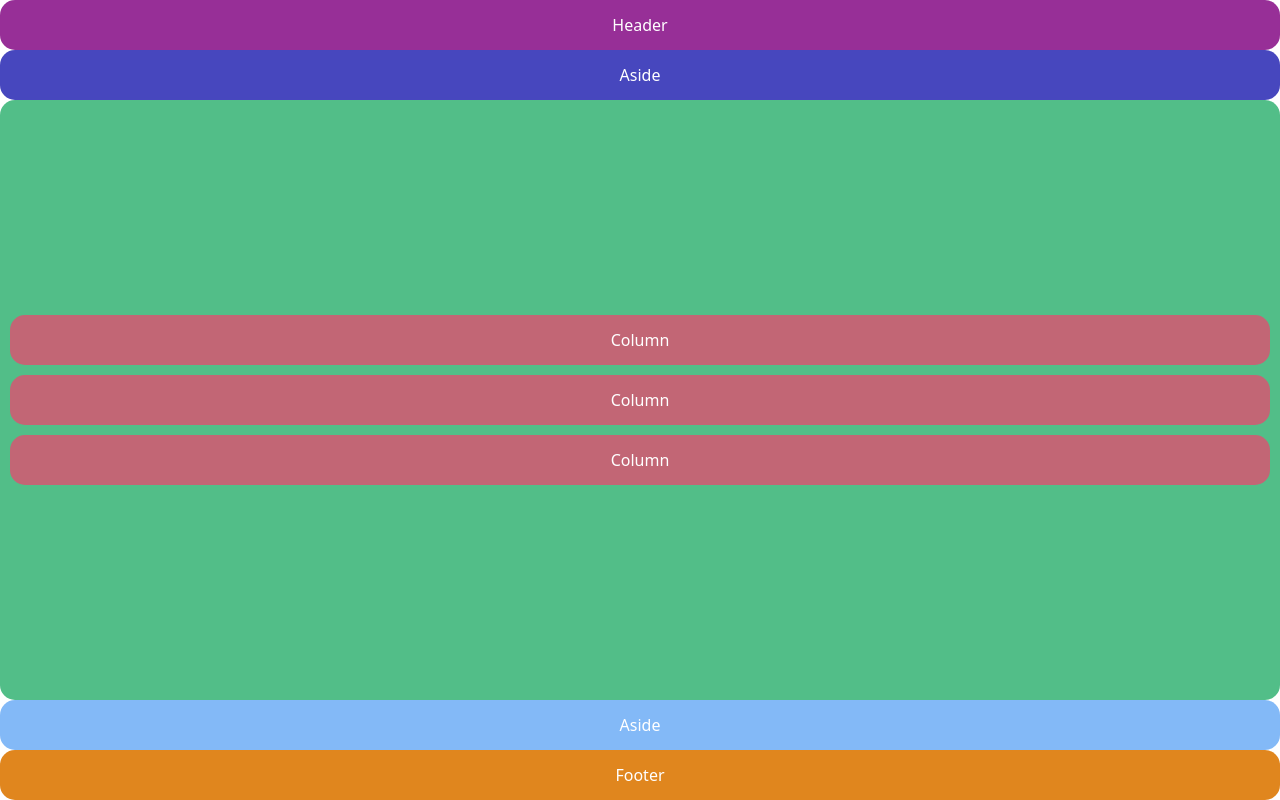
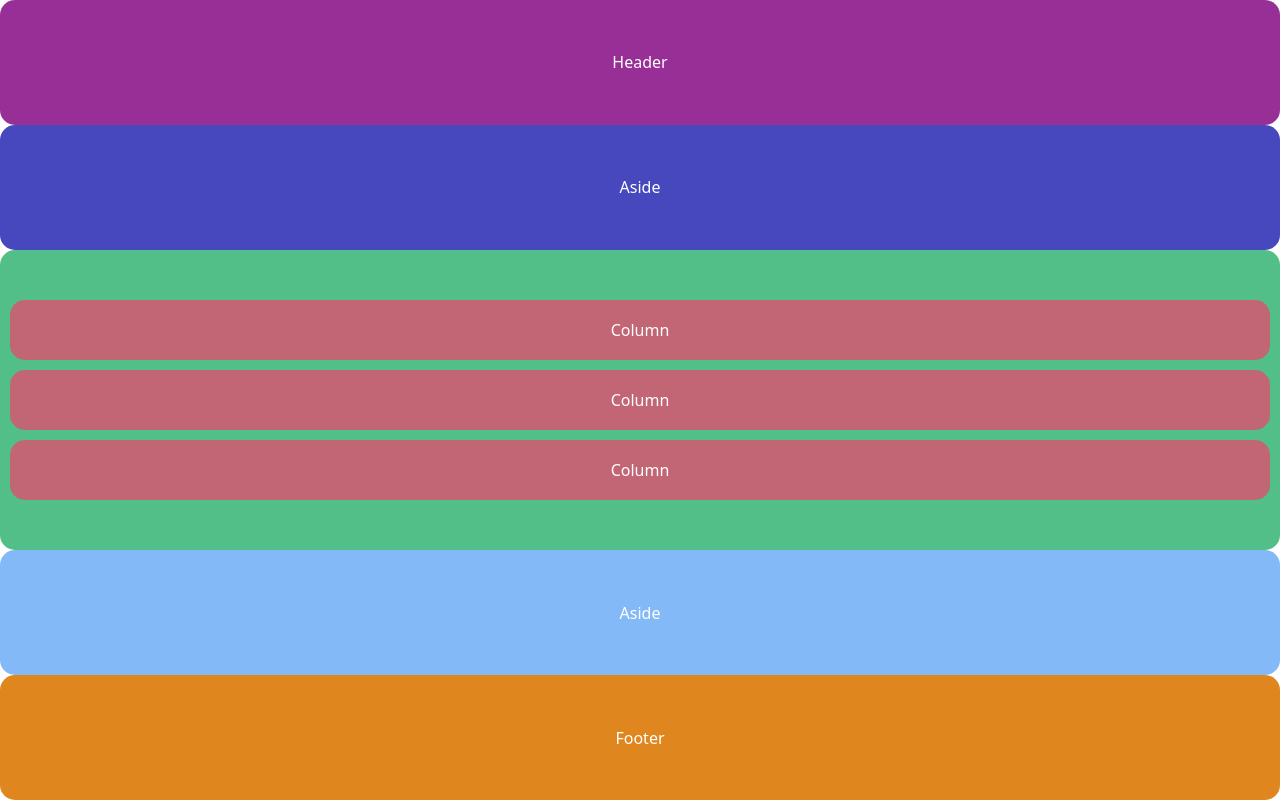
Before and after one commit to amandeee77/grid-wireframe-practice, a plain HTML site: page index.html in a window 1280 px wide. Drawn offline with Linux system fonts and the light colour scheme.

Commit message:
refactor layout styles for header, aside, main, and footer to use auto dimensions

```diff
--- a/css/style.css
+++ b/css/style.css
@@ -8,10 +8,10 @@ body {
         "main"
         "aside2"
         "footer";
-    grid-template-columns: 1fr; /* Single column layout */
-    grid-template-rows: auto auto 1fr auto auto; /* Adjust rows */
-    height: 100vh; /* Full-page layout */
-    margin: 0; /* Remove default browser margin */
+    grid-template-columns: 1fr;
+    grid-template-rows: auto auto auto auto auto;
+    height: 100vh;
+    margin: 0;
 }
 
 header, aside, footer, main div {
@@ -29,8 +29,9 @@ header {
     color: white;
     padding: 10px;
     border-radius: 15px;
-    width: 100%;
-    height: 50px; /* Fixed height for header */
+    width: auto;
+    height: auto;
+    margin: 0;
 }
 
 /* Top Aside */
@@ -40,28 +41,32 @@ header {
     color: white;
     padding: 10px;
     border-radius: 15px;
-    width: 100%;
-    height: 50px;
+    width: auto;
+    height: auto;
+    margin: 0;
 }
 
 /* Main Content */
 main {
-    grid-area: main; /* Middle section for content */
-    display: flex; /* Stacking elements inside vertically */
-    flex-direction: column; /* Stacked layout */
-    gap: 10px;
+    grid-area: main;
+    display: flex;
+    flex-direction: column;
     background-color: rgb(82, 190, 136);
     padding: 10px;
     border-radius: 15px;
     align-items: center;
     justify-content: center;
+    gap: 10px;
+    width: auto;
+    height: auto; /* Allow main to grow with content */
+    margin: 0;
 }
 
 main div {
-    background-color: rgb(194, 102, 117); /* Background for each column */
+    background-color: rgb(194, 102, 117);
     color: white;
     text-align: center;
-    padding: 10px;
+    padding: 30px;
     border-radius: 15px;
     height: 50px;
     width: 100%;
@@ -74,8 +79,9 @@ main div {
     color: white;
     padding: 10px;
     border-radius: 15px;
-    width: 100%;
-    height: 50px;
+    width: auto;
+    height: auto;
+    margin: 0;
 }
 
 /* Footer */
@@ -85,6 +91,7 @@ footer {
     color: white;
     padding: 10px;
     border-radius: 15px;
-    width: 100%;
-    height: 50px;
+    width: auto;
+    height: auto;
+    margin: 0;
 }
```
